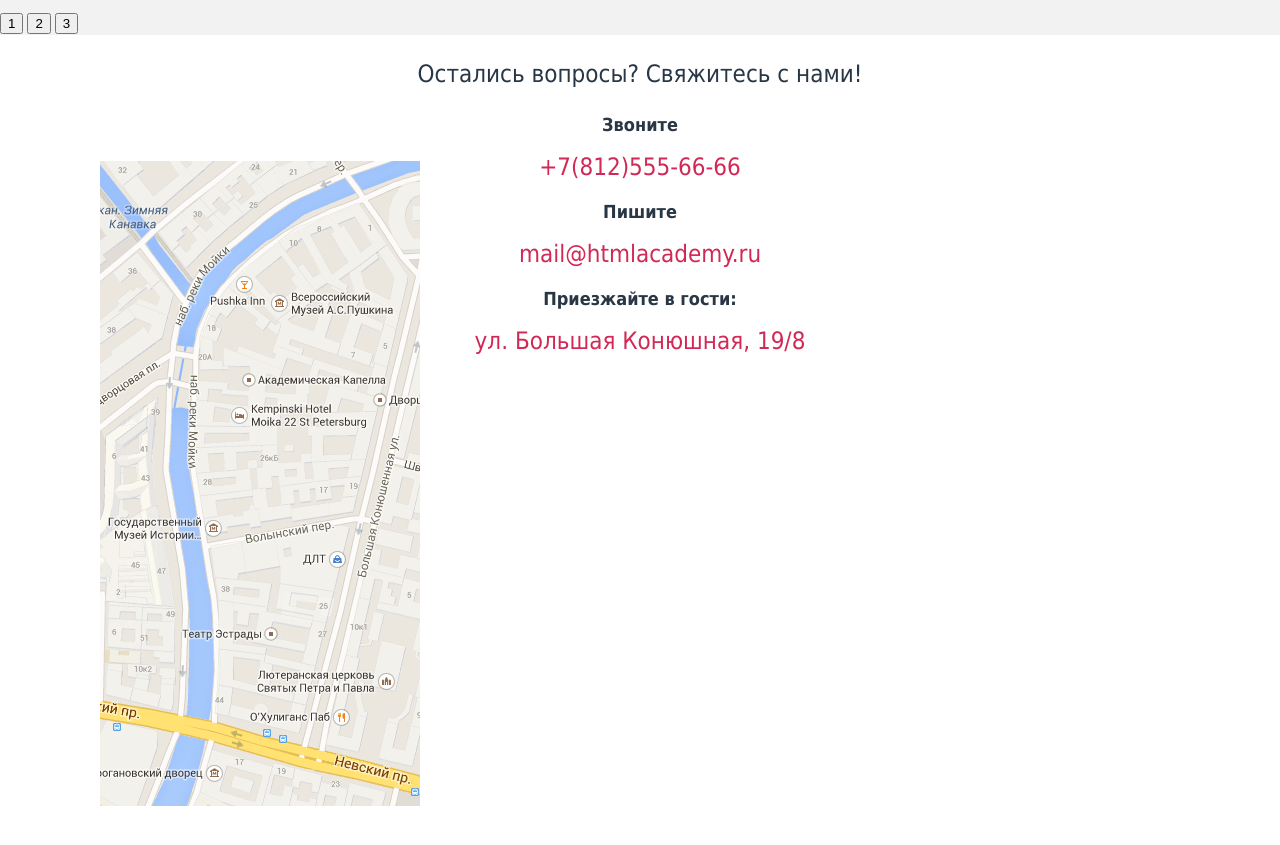
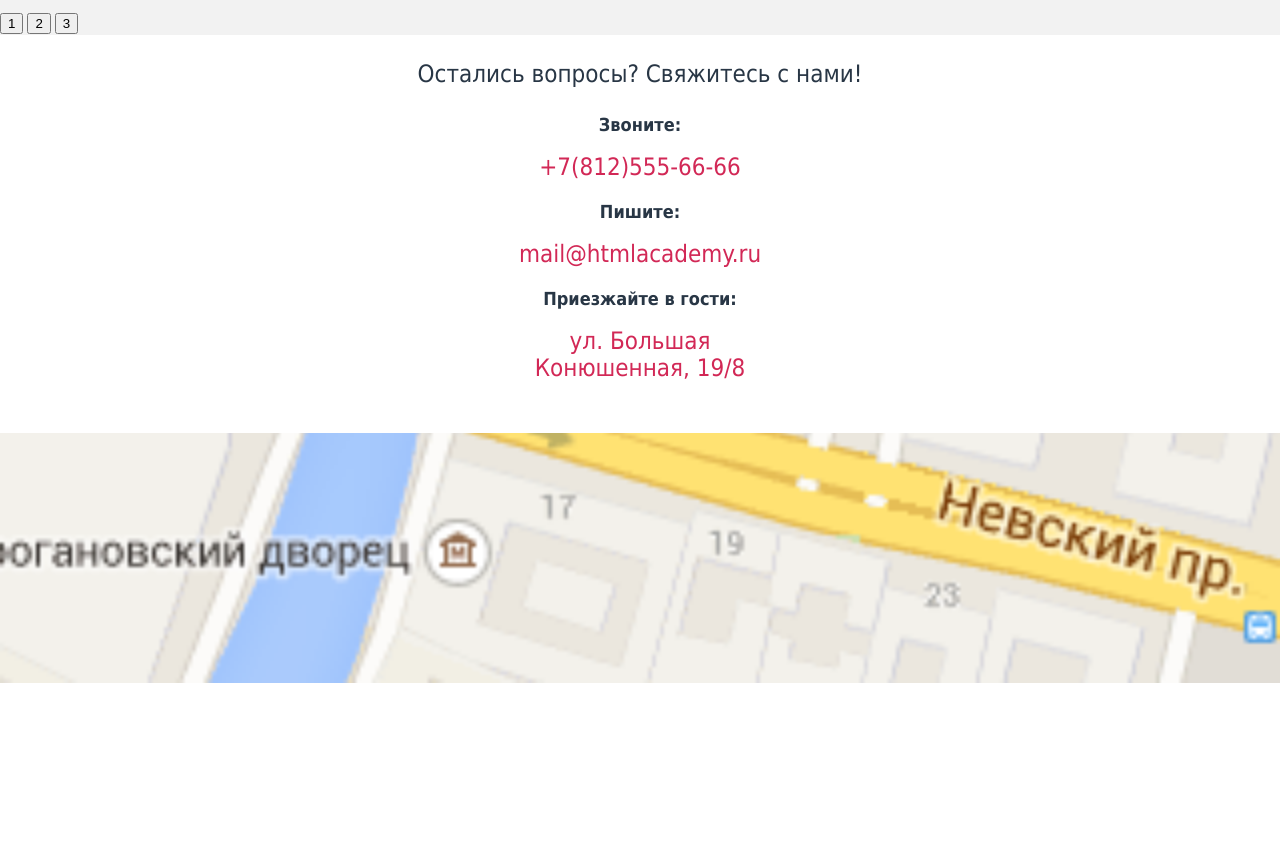
Before and after one commit to JuliaTsapova/pink, a website: page source/index.html in a window 1280 px wide. Shown: the part 2085-2930 px from the top of the page. After the commit the page ends 2768 px from the top, so only its background shows below. Drawn offline with nearby package versions, Linux system fonts and the light colour scheme; files that its build step writes are made by us from their sources.

Commit message:
заверешние верстки моб версии

```diff
--- a/source/index.html
+++ b/source/index.html
@@ -169,12 +169,15 @@
     </section>
     <section class="contacts">
       <p class="contacts__text">Остались вопросы? Свяжитесь с нами!</p>
-      <p class="contacts__caption">Звоните</p>
+      <p class="contacts__caption">Звоните:</p>
       <a class="contacts__contacts" href="tel:+78125556666">+7(812)555-66-66</a>
-      <p class="contacts__caption">Пишите</p>
+      <p class="contacts__caption">Пишите:</p>
       <a class="contacts__contacts" href="mailto:mail@htmlacademy.ru">mail@htmlacademy.ru</a>
       <p class="contacts__caption">Приезжайте в гости:</p>
-      <a class="contacts__contacts" href="#">ул. Большая Конюшная, 19/8</a>
+      <a class="contacts__contacts" href="#">ул. Большая<br> Конюшенная, 19/8</a>
+      <div class="contacts__map">
+        <span class="visually-hidden">Карта, где находится офис</span>
+      </div>
     </section>
   </main>
 
--- a/source/scss/blocks/contacts.scss
+++ b/source/scss/blocks/contacts.scss
@@ -1,13 +1,12 @@
 .contacts {
   text-align: center;
-  height: 850px;
-  background: url("../img/bg-map-mobile@1x.png") no-repeat;
-  background-position: 100px;
+  min-height: 500px;
 }
 
 .contacts__text {
   font-size: 24px;
   line-height: 30px;
+  padding: 0 100px;
 }
 
 .contacts__caption {
@@ -19,3 +18,10 @@
   font-size: 24px;
   color: #d22856;
 }
+.contacts__map {
+  margin-top: 50px;
+  min-height: 250px;
+  background: url("../img/bg-map-mobile@1x.png") no-repeat;
+  background-position: bottom;
+  background-size: cover;
+}
```
